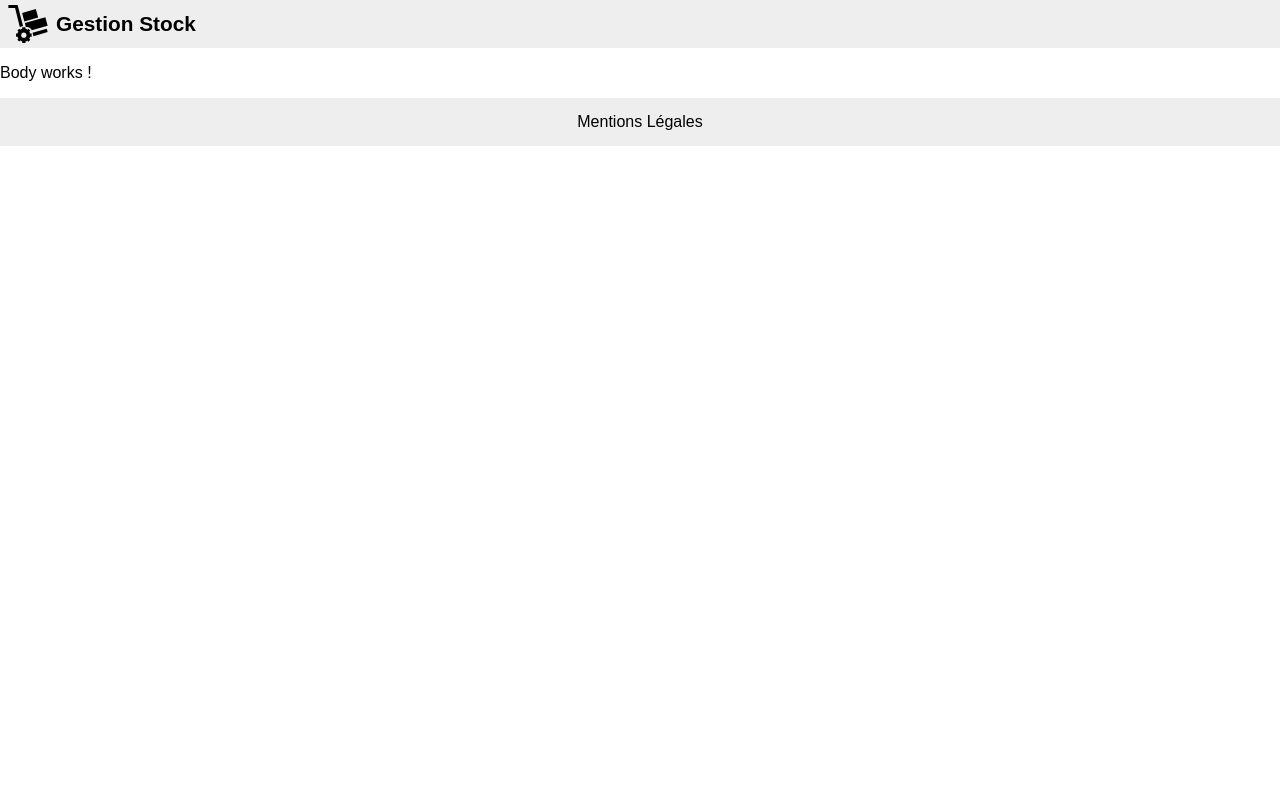
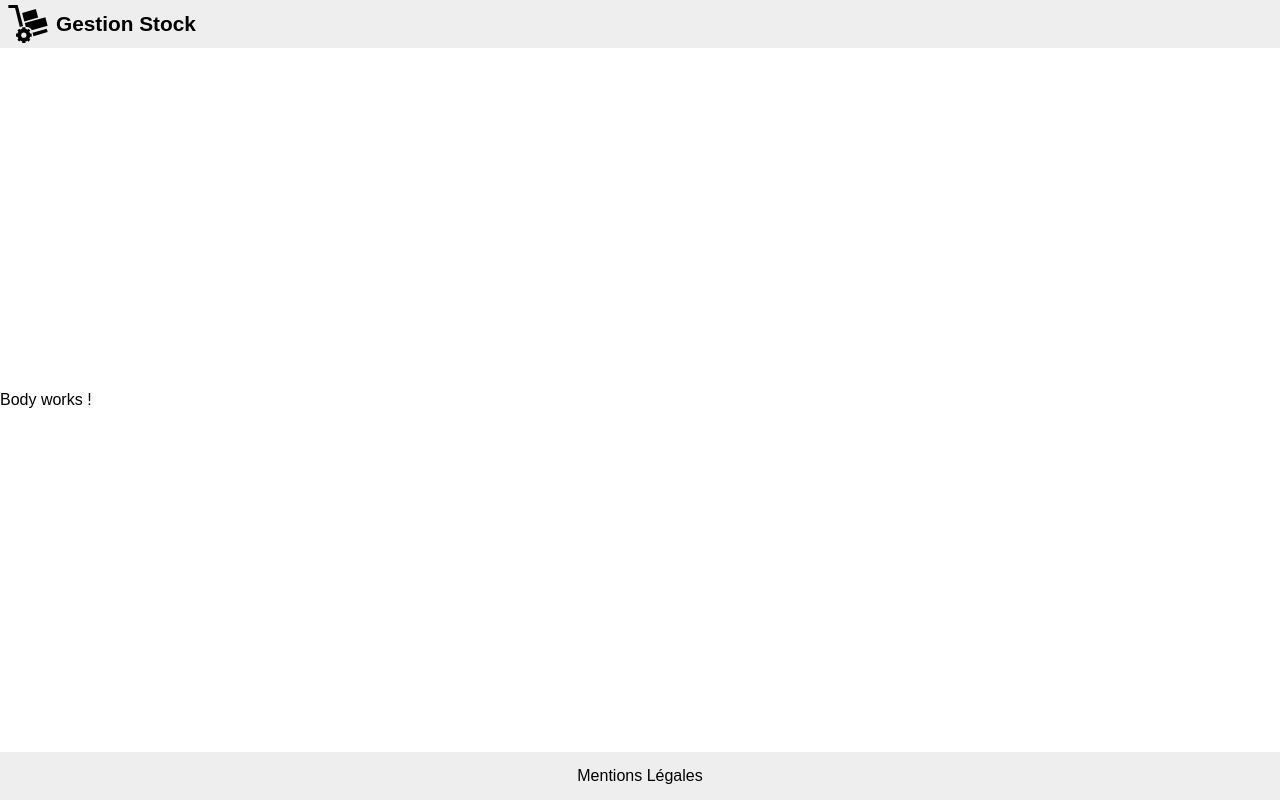
Before and after one commit to jlg-formation/vjspa1-mars-2024, a Vue app in the folder front/: page / in a window 1280 px wide. Built offline with nearby package versions, Linux system fonts and the light colour scheme.

Commit message:
dev: footer on bottom

```diff
--- a/front/src/assets/main.css
+++ b/front/src/assets/main.css
@@ -3,3 +3,11 @@
 body {
   font-family: sans-serif;
 }
+
+#app {
+  min-height: 100vh;
+
+  display: flex;
+  flex-flow: column;
+  justify-content: space-between;
+}
```
